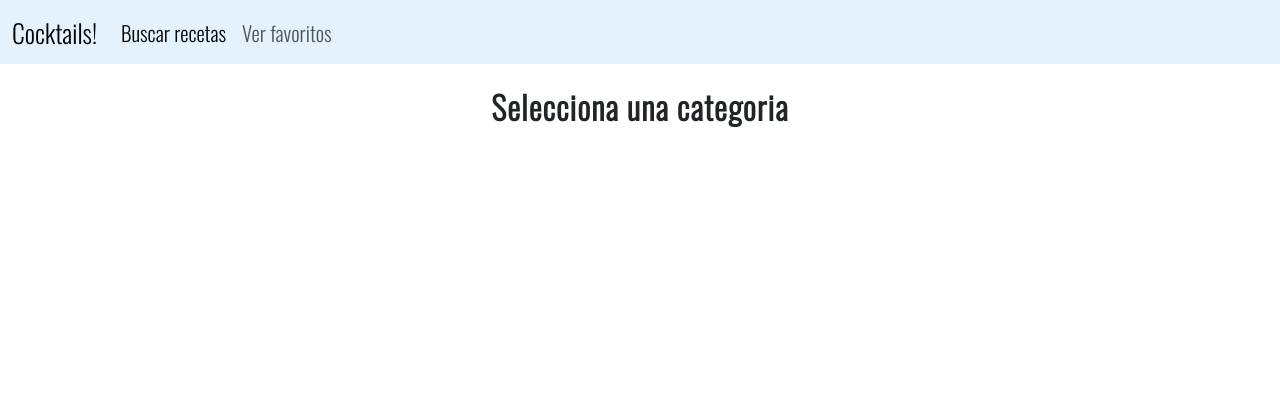
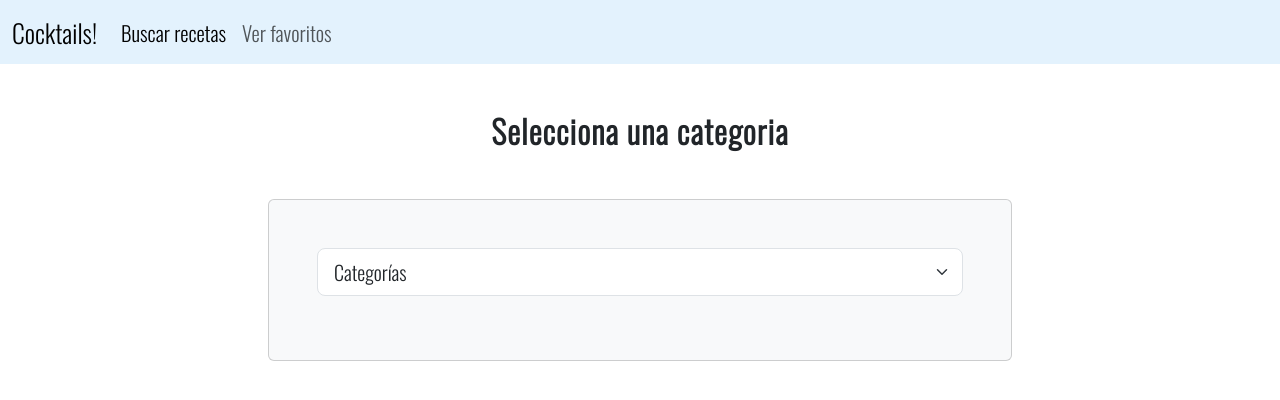
Before and after one commit to paulpichon/recetasCocteles, a plain HTML site: page index.html in a window 1280 px wide. Drawn offline with nearby package versions, Linux system fonts and the light colour scheme.

Commit message:
Pagina principal/estilos terminados

```diff
--- a/index.html
+++ b/index.html
@@ -29,7 +29,18 @@
 	</nav>
 
 	<div class="container">
-		<h2 class="classH2 d-flex justify-content-center mt-4"><strong>Selecciona una categoria</strong></h2>
+		<h2 class="classH2 d-flex justify-content-center mt-5 mb-5"><strong>Selecciona una categoria</strong></h2>
+
+		<div class="d-flex justify-content-center">
+			<form class="col-md-8 card bg-light p-5">
+				<select class="form-select form-select-lg mb-3" aria-label=".form-select-lg example">
+					<option selected>Categorías</option>
+					<option value="1">One</option>
+					<option value="2">Two</option>
+					<option value="3">Three</option>
+				</select>
+			</form>
+		</div>
 
 	</div>
 
```
